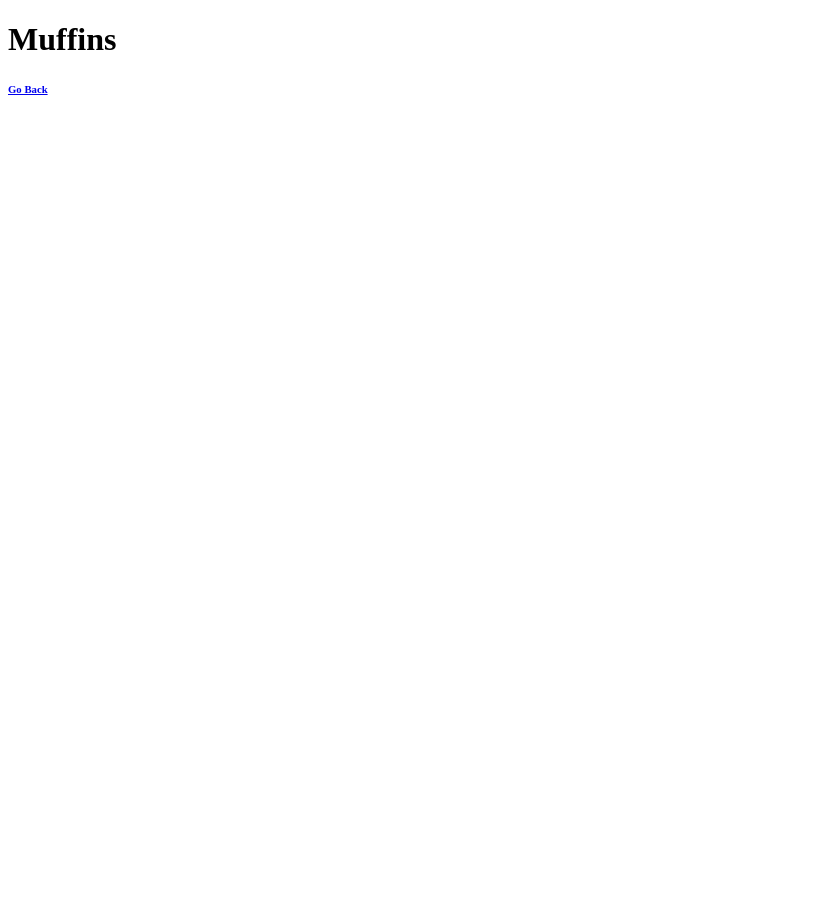
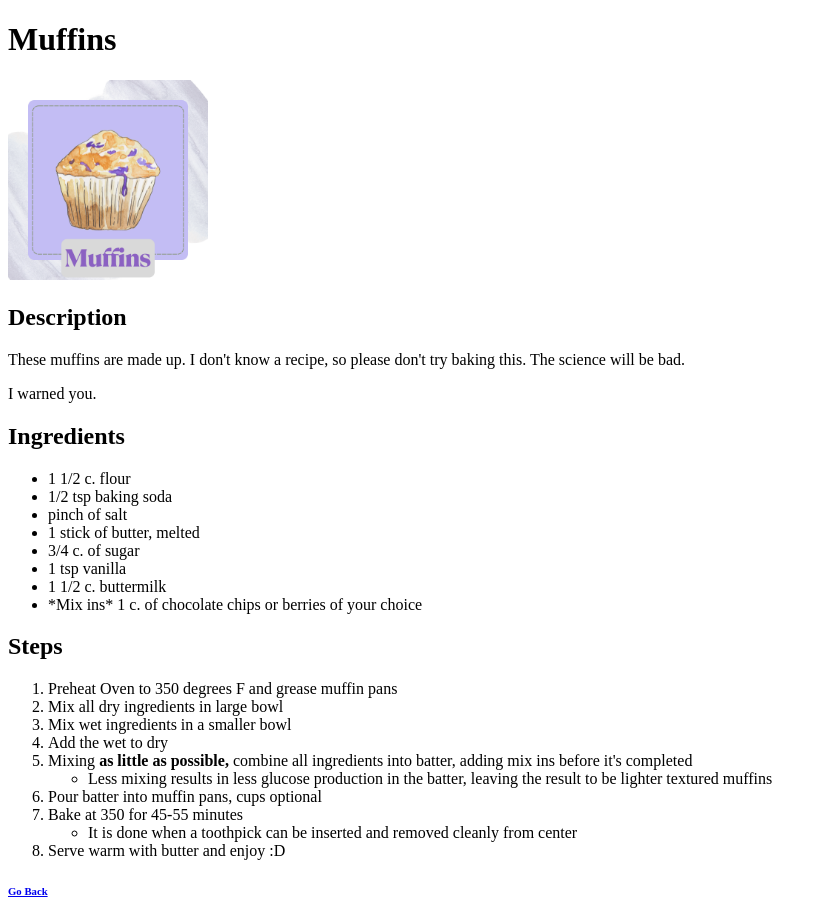
Before and after one commit to pynktaxi/odin-recipes, a plain HTML site: page recipes/muffins.html in a window 1280 px wide. Shown: the whole page, without its empty margins (0-827 px from the left). Before the commit the page ends 800 px from the top, so only its background shows below. Drawn offline with Linux system fonts and the light colour scheme.

Commit message:
feat: update recipes for muffins and salad
Updated content under muffins and the southwestern salad.
Including ingredients, steps and image.

```diff
--- a/recipes/muffins.html
+++ b/recipes/muffins.html
@@ -7,6 +7,37 @@
 </head>
 <body>
     <h1>Muffins</h1>
+    <img src="../images/muffins.png" height="200" width="200">
+    <h2>Description</h2>
+    <p>These muffins are made up.  I don't know a recipe, so please don't try baking this.  The science will be bad.</p>
+    <p>I warned you.</p>
+    <h2>Ingredients</h2>
+    <ul>
+        <li>1 1/2 c. flour</li>
+        <li>1/2 tsp baking soda</li>
+        <li>pinch of salt</li>
+        <li>1 stick of butter, melted</li>
+        <li>3/4 c. of sugar</li>
+        <li>1 tsp vanilla</li>
+        <li>1 1/2 c. buttermilk</li>
+        <li>*Mix ins* 1 c. of chocolate chips or berries of your choice</li>
+    </ul>
+    <h2>Steps</h2>
+    <ol>
+        <li>Preheat Oven to 350 degrees F and grease muffin pans</li>
+        <li>Mix all dry ingredients in large bowl</li>
+        <li>Mix wet ingredients in a smaller bowl</li>
+        <li>Add the wet to dry</li>
+        <li>Mixing <strong>as little as possible,</strong> combine all ingredients into batter, adding mix ins before it's completed
+        <ul>
+            <li>Less mixing results in less glucose production in the batter, leaving the result to be lighter textured muffins</li>
+        </ul></li>
+        <li>Pour batter into muffin pans, cups optional</li>
+        <li>Bake at 350 for 45-55 minutes <ul>
+        <li>It is done when a toothpick can be inserted and removed cleanly from center</li></ul></li>
+        <li>Serve warm with butter and enjoy :D </li>
+    </ol>
+
     <h6><a href="../index.html">Go Back</a></h6>
 
 </body>
```
Also changed, not shown: recipes/banana-bread.html (+1 -0 lines), recipes/southwestern-salad.html (+30 -0 lines).
